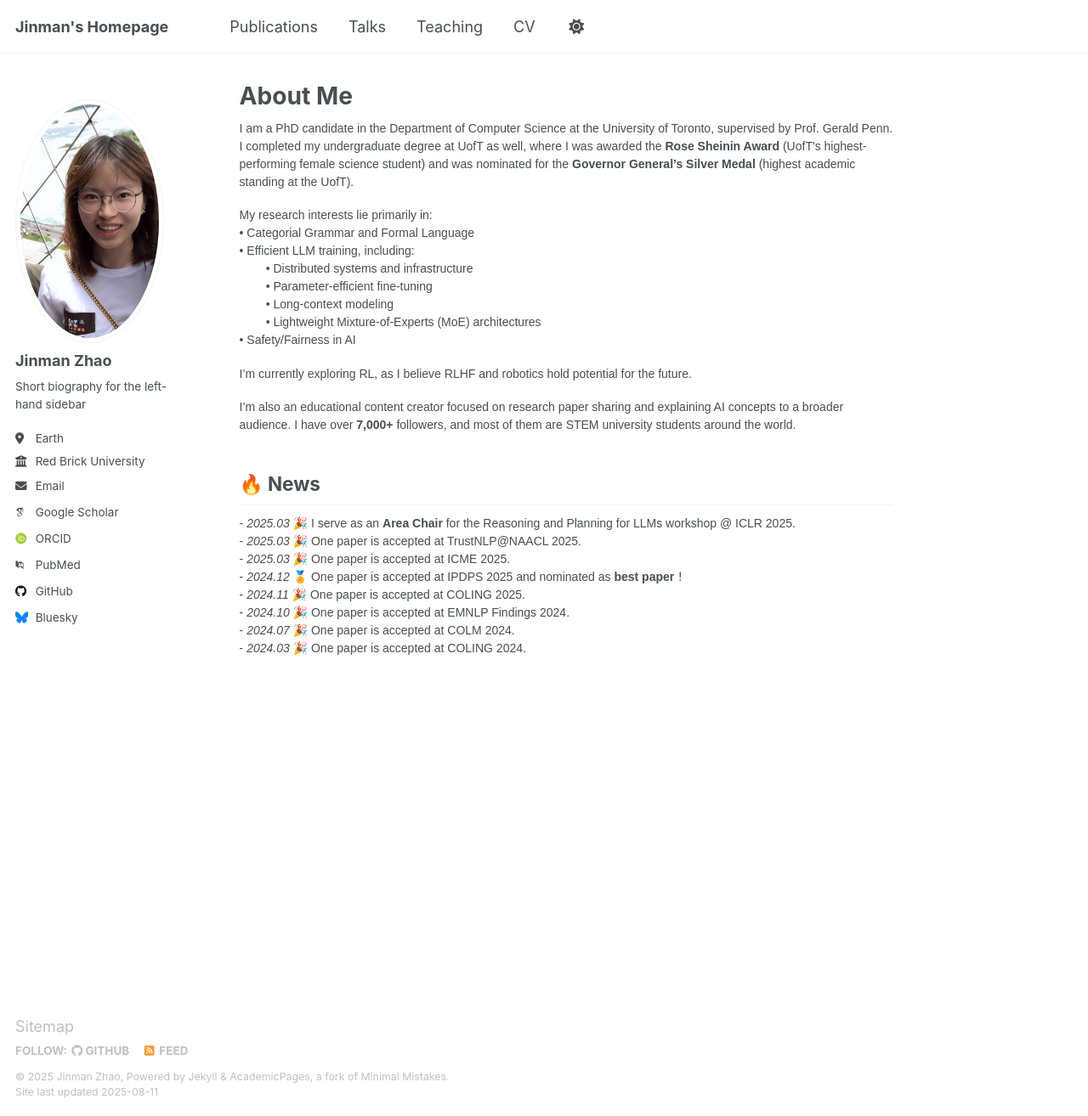
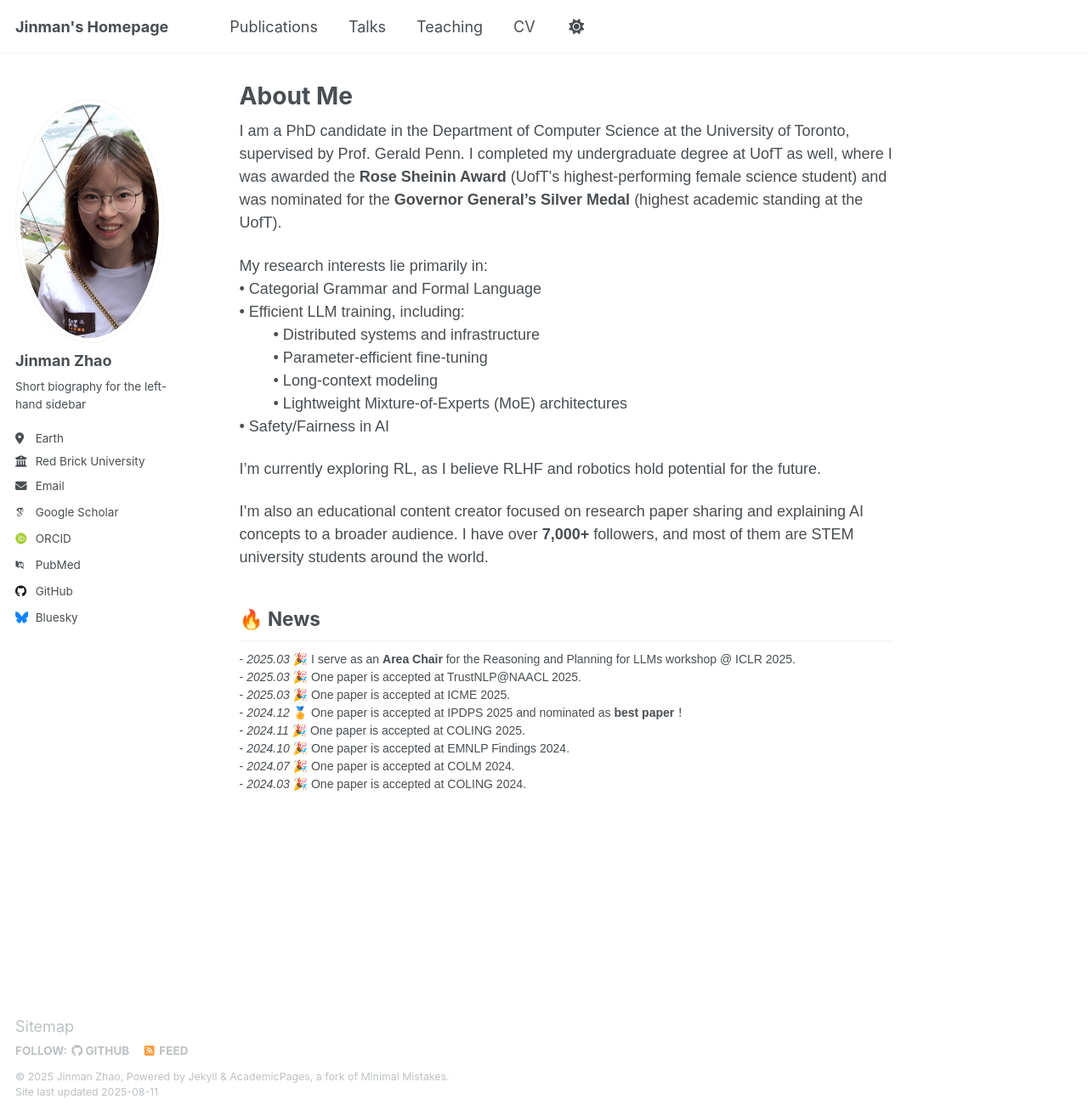
Before and after one commit to zhaojinm/zhaojinm.github.io, a Jekyll site: the page built from _pages/about.md, in a window 1280 px wide and 1314 px high. Shown: the whole window at 85% size. Built offline with Jekyll 4.4.1, drawn with Linux system fonts in a browser that asks for light colours; some web fonts are replaced.

Commit message:
Update about.md

```diff
--- a/_pages/about.md
+++ b/_pages/about.md
@@ -7,7 +7,7 @@ redirect_from:
   - /about.html
 ---
 
-<div style="font-size: 14px; font-family: 'Arial';">
+<div style="font-size: 18px; font-family: 'Arial';">
   <p>
     I am a PhD candidate in the Department of Computer Science at the University of Toronto, supervised by Prof. Gerald Penn. I completed my undergraduate degree at UofT as well, where I was awarded the <strong>Rose Sheinin Award</strong> (UofT's highest-performing female science student) and was nominated for the <strong>Governor General’s Silver Medal</strong> (highest academic standing at the UofT).
   </p>
```
